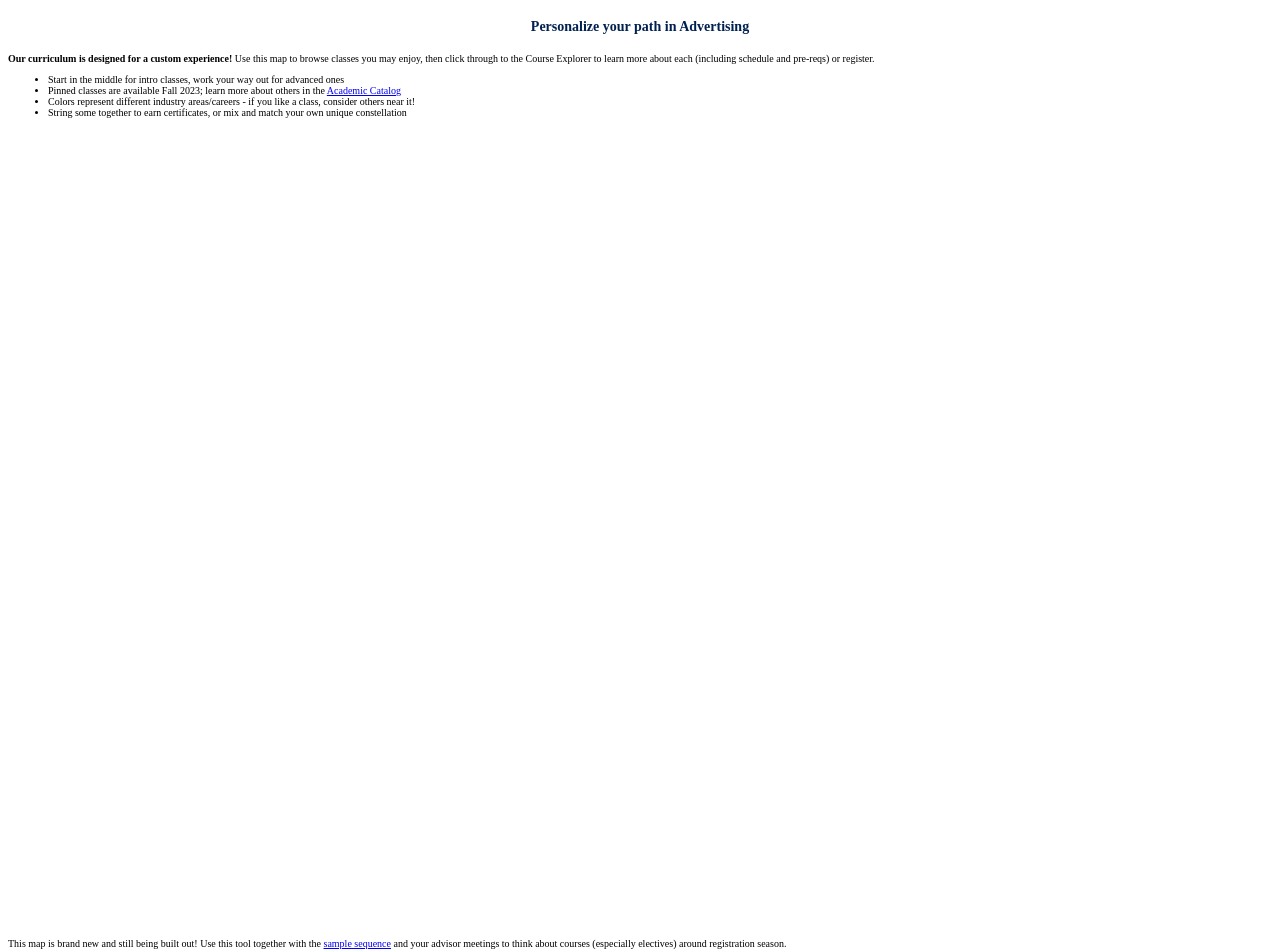
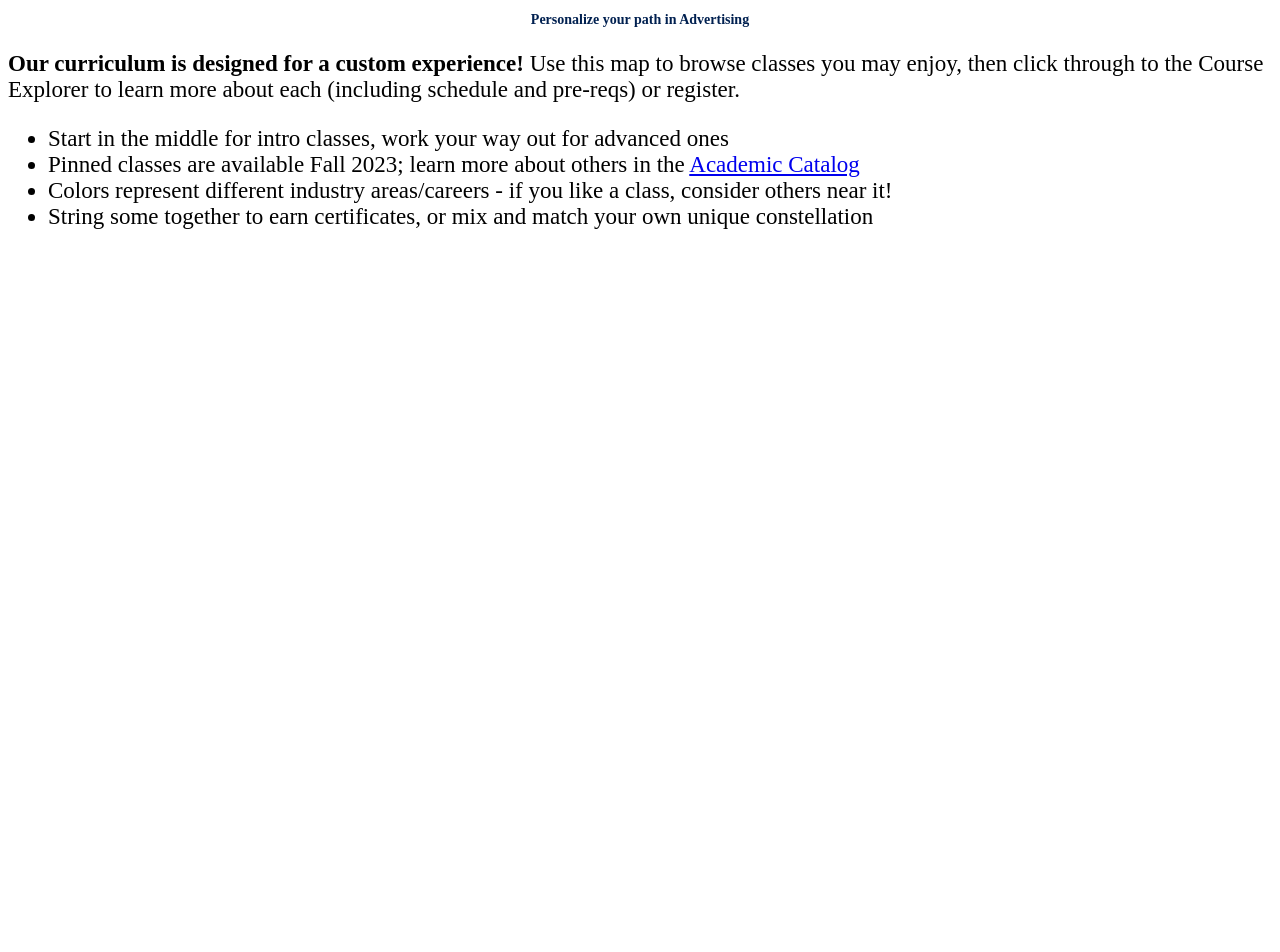
Before and after one commit to gdeek/adv-courses-map, a website: page index.html in a window 1280 px wide. Shown: the top 952 px of the page. Drawn offline with nearby package versions, Linux system fonts and the light colour scheme; a script that the page names is missing.

Commit message:
font size changes

```diff
--- a/index.html
+++ b/index.html
@@ -44,9 +44,9 @@
 </head>
 <body>
   <div id="intro-text">
-    <h4 style="font-size:14px; color:#002050; text-align: center;" font-color:>Personalize your path in Advertising</h4>
-    <p style="font-size:10px"><b>Our curriculum is designed for a custom experience!</b> Use this map to browse classes you may enjoy, then click through to the Course Explorer to learn more about each (including schedule and pre-reqs) or register.</p>
-    <ul style="font-size:10px">
+    <h2 style="font-size:14px; color:#002050; text-align: center;" font-color:>Personalize your path in Advertising</h2>
+    <p style="font-size:23px"><b>Our curriculum is designed for a custom experience!</b> Use this map to browse classes you may enjoy, then click through to the Course Explorer to learn more about each (including schedule and pre-reqs) or register.</p>
+    <ul style="font-size:23px">
         <li>Start in the middle for intro classes, work your way out for advanced ones</li>
         <li>Pinned classes are available Fall 2023; learn more about others in the <a href="http://catalog.illinois.edu/undergraduate/media/advertising-bs/">Academic Catalog</a></li>
         <li>Colors represent different industry areas/careers - if you like a class, consider others near it!</li>
@@ -66,7 +66,7 @@
     </div>
   </div>
   <div id="closing-text">
-    <p style="font-size:10px">This map is brand new and still being built out! Use this tool together with the <a href="http://catalog.illinois.edu/undergraduate/media/advertising-bs/#samplesequencetext">sample sequence</a> and your advisor meetings to think about courses (especially electives) around registration season.</p>
+    <p style="font-size:23px">This map is brand new and still being built out! Use this tool together with the <a href="http://catalog.illinois.edu/undergraduate/media/advertising-bs/#samplesequencetext">sample sequence</a> and your advisor meetings to think about courses (especially electives) around registration season.</p>
   </div>
   <script src="https://cdnjs.cloudflare.com/ajax/libs/cytoscape/3.19.1/cytoscape.min.js"></script>
   <script src="https://cdnjs.cloudflare.com/ajax/libs/PapaParse/5.3.1/papaparse.min.js"></script>
```
